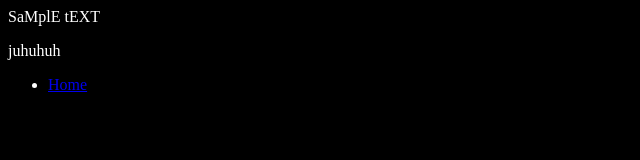
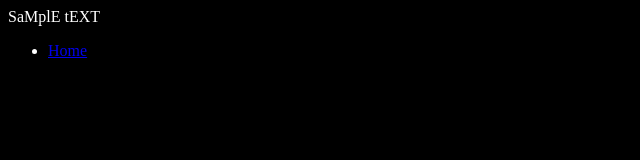
Before and after one commit to ilovepikachu5687/teampikamain, a plain HTML site: page index.html in a window 1280 px wide. Shown: the whole page, without its empty margins (0-640 px from the left). Drawn offline with Linux system fonts and the light colour scheme; files that its build step writes are made by us from their sources.

Commit message:
Update index.html

```diff
--- a/index.html
+++ b/index.html
@@ -8,7 +8,6 @@
       SaMplE tEXT
     </p>
     <nav>
-      juhuhuh
       <ul>
         <li><a href="index.html">Home</a></li>
       </ul>
```
